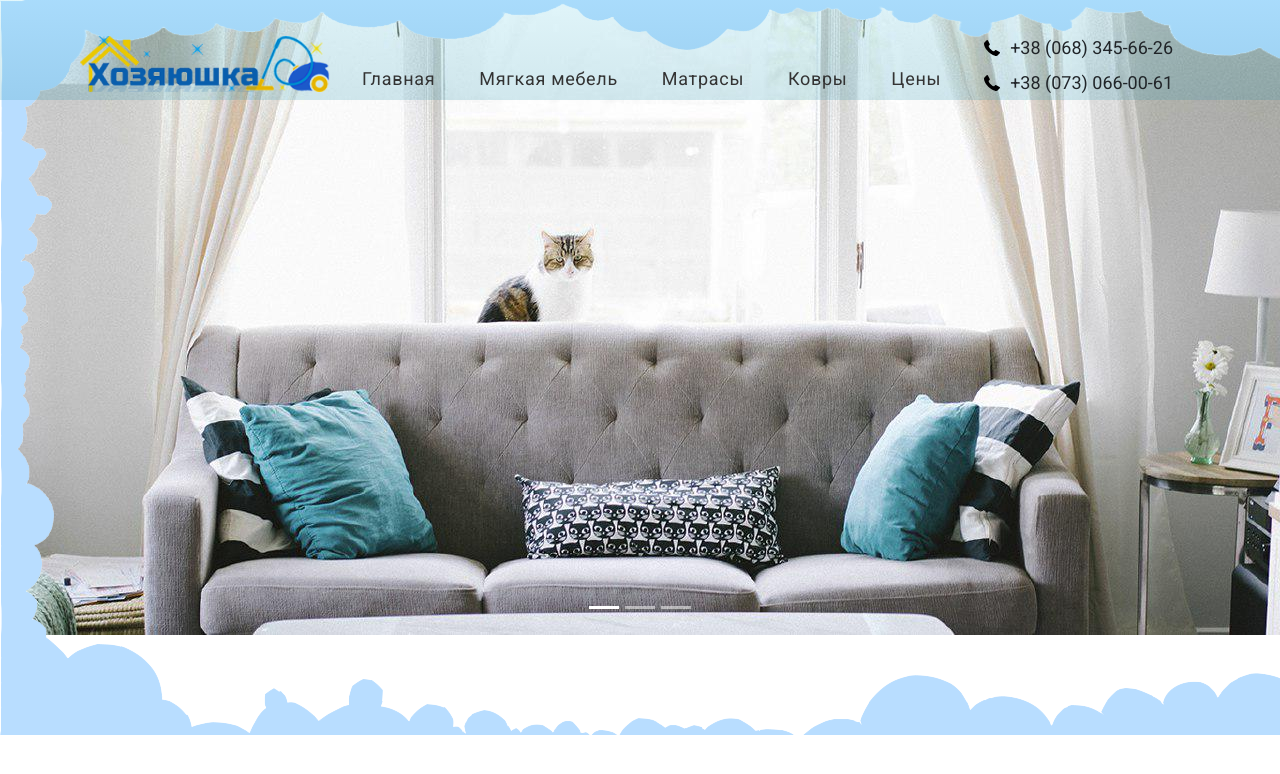
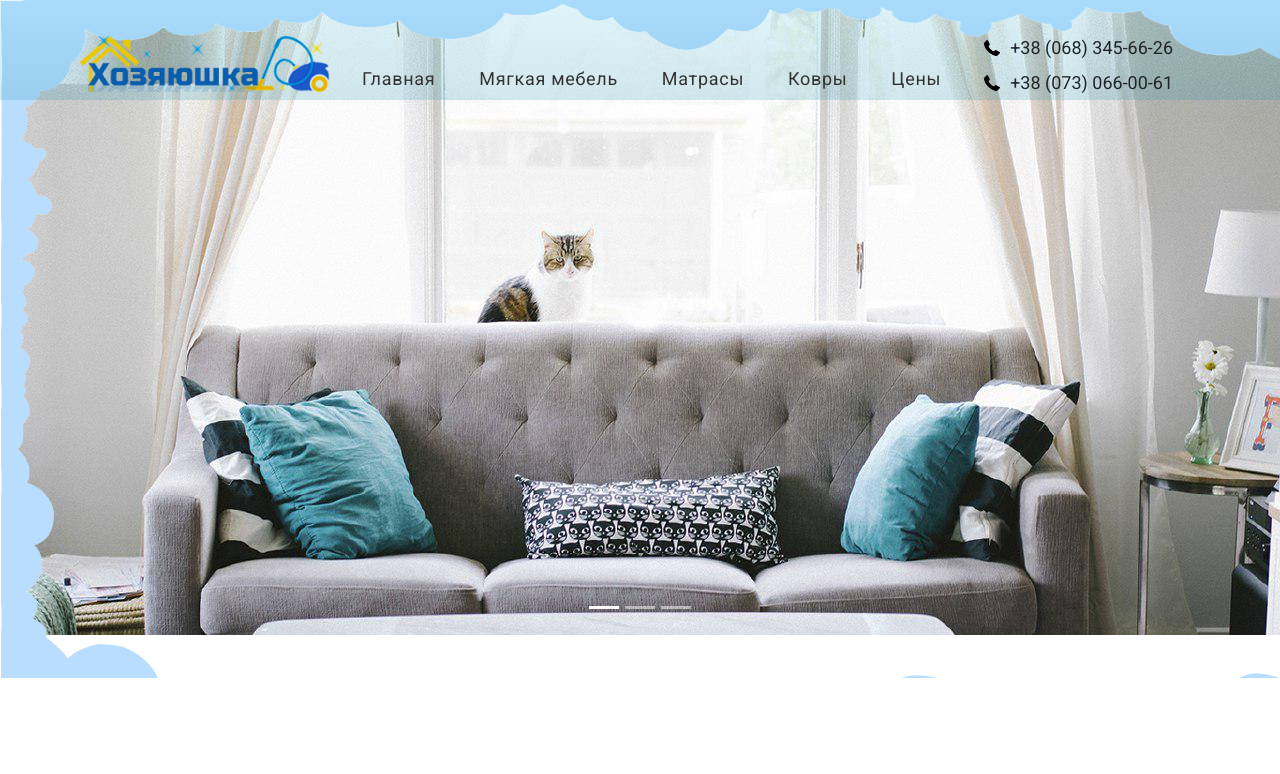
Before and after one commit to markxploder/hozyaushka, a Django app: page / in a window 1280 px wide. Shown: the top 774 px of the page. Run offline with Django 3.2, Linux system fonts and the light colour scheme; some libraries are stand-ins or nearby versions.

Commit message:
img update

```diff
--- a/hoz/static/css/hoz.css
+++ b/hoz/static/css/hoz.css
@@ -5,7 +5,7 @@ body {
 }
 
 .first-page {
-    background: url(../img/foam.png);
+    background: url(../img/foam.png) no-repeat;
     height: 100%;
 }
 
```
Also changed, not shown: hoz/static/img/foam.jpg (added), hoz/static/img/foam.png, hoz/static/svg/foam.svg (added), hoz/static/svg/пена.svg (added).
